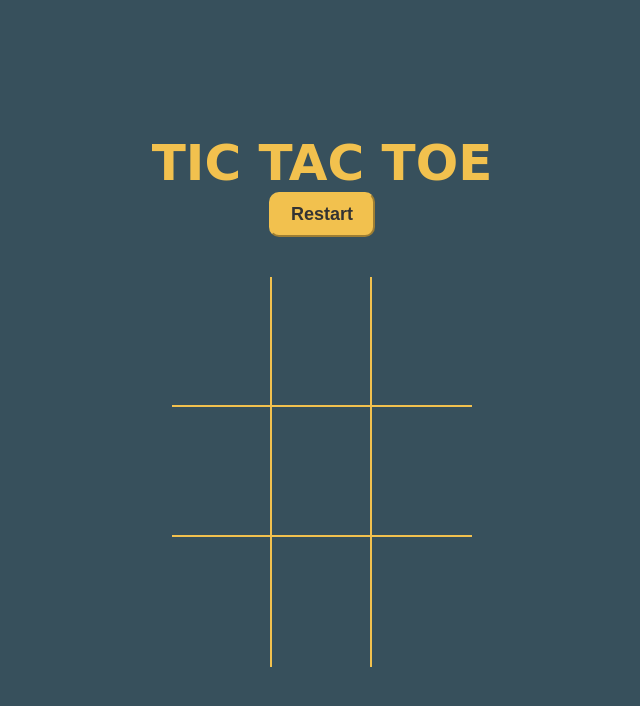
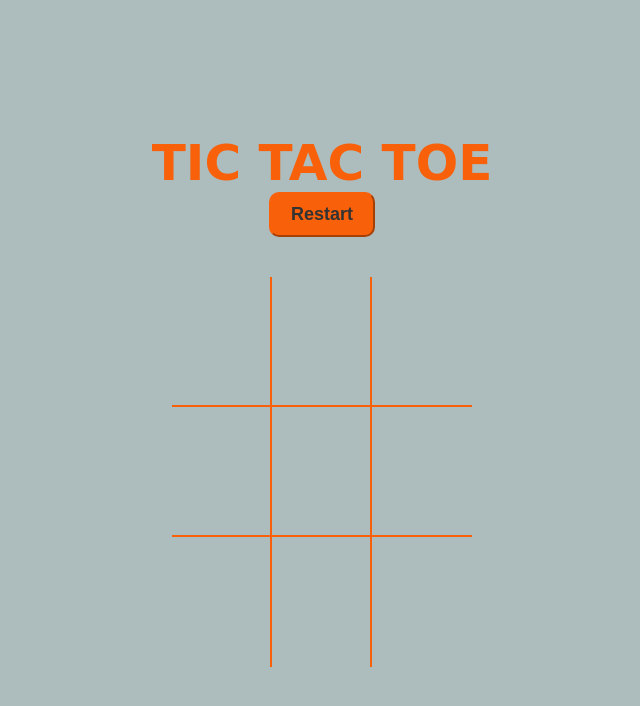
Before and after one commit to Sandeepsoma31/Tic-Tac-Toe_Game, a plain HTML site: page index.html in a window 1280 px wide. Shown: the whole page, without its empty margins (318-958 px from the left). Drawn offline with Linux system fonts and the light colour scheme; a web font is replaced by a local one.

Commit message:
game push

```diff
--- a/index.html
+++ b/index.html
@@ -4,7 +4,7 @@
     <meta charset="UTF-8">
     <meta http-equiv="X-UA-Compatible" content="IE=edge">
     <meta name="viewport" content="width=device-width, initial-scale=1.0">
-    <title>Tic Tac Toe</title>
+    <title> Tic Tac Toe Game </title>
     <link rel="stylesheet" href="style.css">
     <link rel="preconnect" href="https://fonts.googleapis.com">
     <link rel="preconnect" href="https://fonts.gstatic.com" crossorigin>
--- a/style.css
+++ b/style.css
@@ -5,7 +5,7 @@
 }
 
 :root {
-    --orange: #F2C14E;
+    --orange: #f8610a;
     --winning-boxes: #2d414b;
 }
 
@@ -25,7 +25,7 @@ h1 {
     justify-content: center;
     align-items: center;
     flex-direction: column;
-    background-color: #37505C;
+    background-color: #adbcbc;
 }
 
 #gameboard {
```
